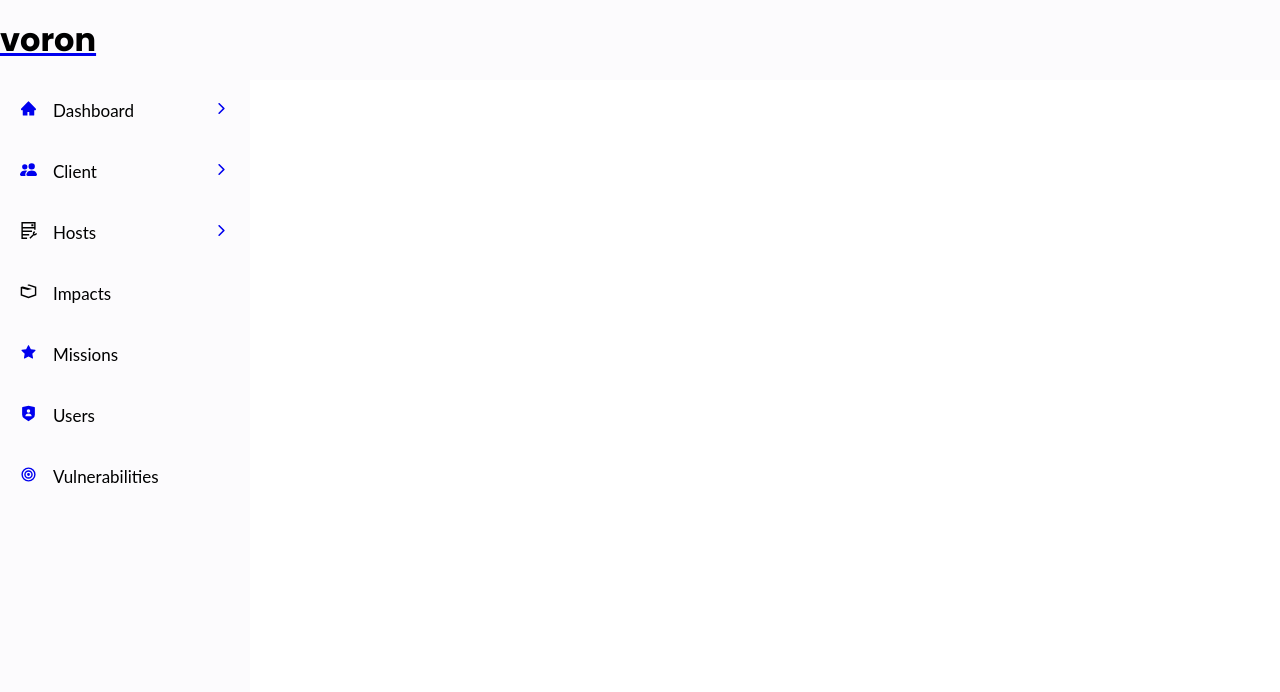
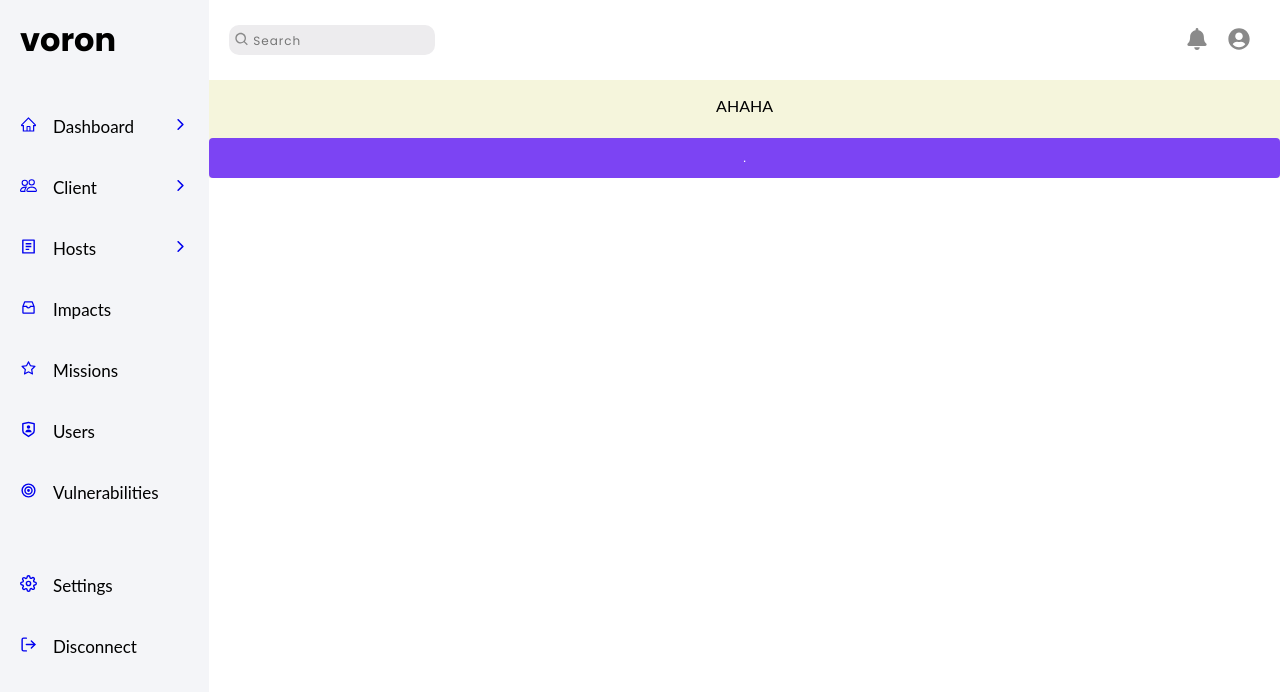
Before and after one commit to vrn-sh/erp, a React (Vite) app in the folder web/: page /dashboard in a window 1280 px wide. Shown: the top 692 px of the page. Built offline with nearby package versions, Linux system fonts and the light colour scheme.

Commit message:
fix style bug

```diff
--- a/web/src/component/SideBar/SideBar.scss
+++ b/web/src/component/SideBar/SideBar.scss
@@ -1,27 +1,85 @@
+//Top bar
 .top-bar {
-    background: #FCFBFD;
-    height: 10vh;
     display: flex;
+    flex-direction: row;
     justify-content: space-between;
     align-items: center;
+    padding: 5px 20px;
+    margin: 0;
+    height: 10vh;
 }
 
+.search-input {
+    width: 20%;
+    height: 30px;
+    border: none;
+    border-radius: 10px;
+    background-color: var(--hover-effect);
+    font-size: 10px;
+    letter-spacing: 1px;
+}
+
+.wrapper {
+    position: relative;
+    width: 20%;
+}
+
+.icon {
+    position: absolute;
+    box-sizing: border-box;
+    top: 16px;
+    left: 5px;
+    transform: translateY(-50%);
+}
+
+.input {
+    height: 30px;
+    box-sizing:border-box;
+    padding-left: 1.5rem;
+    border: none;
+    border-radius: 10px;
+    background-color: var(--hover-effect);
+    font-size: 14px;
+    letter-spacing: 1px;
+}
+
+.input::placeholder {
+    font-size: 12px;
+}
+
+.btn, .btn-profile {
+    color: var(--gray-btn);
+    padding: 5px;
+    margin: 0px 5px;
+    cursor: pointer;
+}
+
+
+//SideBar
 .site-title {
     font-size: 2rem;
     font-family: "Poppins-Bold";
-    text-decoration: none;
+    text-align: left;
     color: var(--black);
+    margin-top: 1rem;
+    margin-bottom: 2rem;
+    margin-left: 20px;
+}
+
+.sidebar {
+    background-color: var(--secondary-bg);
+    width: 250px;
+    height: 100%;
+    padding: 0;
     margin: 0;
 }
 
-.sidebar {
-    background-color: var(--basic-bg);
-    width: 250px;
-    height: 90vh;
+.sidebar a {
+    text-decoration: none;
 }
 
-.sidebar-container {
-    width: 100%;
+.sidebar-tool {
+    margin-top: 2rem;
 }
 
 // SubMenu
--- a/web/src/component/SideBar/SideBar.tsx
+++ b/web/src/component/SideBar/SideBar.tsx
@@ -2,22 +2,34 @@ import { Link } from 'react-router-dom';
 import "./SideBar.scss"
 import { SideBarData } from './SideBarData';
 import SubMenu from './SubMenu';
+import * as FiIcons from "react-icons/fi";
 
 export default function SideBar() {
     return (
-        <>
-            <div className='top-bar'>
+        <div className='sidebar'>
             <Link to="#">
                 <h1 className='site-title'>voron</h1>
             </Link>
-            </div>
-            <div className='sidebar'>
             <div className='sidebar-container'>
                 {SideBarData.map((item, index) => {
                     return <SubMenu item={item} key={index} />
                 })}
             </div>
+
+            <div className='sidebar-tool'>
+                <Link to="/dashboard" className='sidebar-link'>
+                    <div className='sidebar-item'>
+                        <FiIcons.FiSettings />
+                        <span className='menu-txt'>Settings</span>
                     </div>
-        </>
+                </Link>
+                <Link to="/dashboard" className='sidebar-link'>
+                    <div className='sidebar-item'>
+                        <FiIcons.FiLogOut />
+                        <span className='menu-txt'>Disconnect</span>
+                    </div>
+                </Link>
+            </div>
+        </div>
     )
 }
--- a/web/src/component/SideBar/SideBarData.tsx
+++ b/web/src/component/SideBar/SideBarData.tsx
@@ -1,6 +1,5 @@
 import * as AiIcons from 'react-icons/ai';
 import * as BsIcons from 'react-icons/bs';
-import * as GrIcons from 'react-icons/gr';
 import * as TbIcons from 'react-icons/tb';
 import * as RiIcons from 'react-icons/ri';
 import * as IoIcons from 'react-icons/io';
@@ -9,7 +8,7 @@ export const SideBarData = [
     {
         title: "Dashboard",
         path: "/dashboard",
-        icon: <AiIcons.AiFillHome />,
+        icon: <AiIcons.AiOutlineHome />,
         iconClosed: <IoIcons.IoIosArrowForward />,
         iconOpened: <IoIcons.IoIosArrowDown />,
         subNav: [
@@ -22,7 +21,7 @@ export const SideBarData = [
     {
         title: "Client",
         path: "/dashboard", //change when build client page
-        icon: <BsIcons.BsPeopleFill />,
+        icon: <BsIcons.BsPeople />,
         iconClosed: <IoIcons.IoIosArrowForward />,
         iconOpened: <IoIcons.IoIosArrowDown />,
         subNav: [
@@ -35,7 +34,7 @@ export const SideBarData = [
     {
         title: "Hosts",
         path: "/dashboard", //change when build client page
-        icon: <GrIcons.GrHostMaintenance />,
+        icon: <RiIcons.RiFileList2Line />,
         iconClosed: <IoIcons.IoIosArrowForward />,
         iconOpened: <IoIcons.IoIosArrowDown />,
         subNav: [
@@ -48,21 +47,21 @@ export const SideBarData = [
     {
         title: "Impacts",
         path: "/dashboard", //change when build client page
-        icon: <GrIcons.GrThreeDEffects />,
+        icon: <AiIcons.AiOutlineInbox />,
         iconClosed: <IoIcons.IoIosArrowForward />,
         iconOpened: <IoIcons.IoIosArrowDown />,
     },
     {
         title: "Missions",
         path: "/dashboard", //change when build client page
-        icon: <AiIcons.AiFillStar />,
+        icon: <AiIcons.AiOutlineStar />,
         iconClosed: <IoIcons.IoIosArrowForward />,
         iconOpened: <IoIcons.IoIosArrowDown />,
     },
     {
         title: "Users",
         path: "/dashboard", //change when build client page
-        icon: <RiIcons.RiShieldUserFill />,
+        icon: <RiIcons.RiShieldUserLine />,
         iconClosed: <IoIcons.IoIosArrowForward />,
         iconOpened: <IoIcons.IoIosArrowDown />,
     },
--- /dev/null
+++ b/web/src/component/SideBar/TopBar.tsx
@@ -0,0 +1,20 @@
+import "./SideBar.scss"
+import { Link } from "react-router-dom"
+import * as BiIcons from 'react-icons/bi'
+import * as FaIcons from 'react-icons/fa'
+
+export default function TopBar() {
+    return (
+        <div className='top-bar'>
+            {/* <input type="text" className="search-input" placeholder="Search..."></input> */}
+            <div className="wrapper">
+                <div className="icon"><BiIcons.BiSearch color="#8A8A8A"/></div>
+                <input className="input" type="text" placeholder="Search"></input>
+            </div>
+            <div className="btn-left">
+                <span className="btn"><FaIcons.FaBell  size="22px" color="#8A8A8A"/></span>
+                <span className="btn-profile"><FaIcons.FaUserCircle size="22px" color="#8A8A8A"/></span>
+            </div>
+        </div>
+    )
+}
--- a/web/src/global-variable.scss
+++ b/web/src/global-variable.scss
@@ -2,7 +2,9 @@
     --black: black;
     --white: white;
     --basic-bg: #FCFBFD;
+    --secondary-bg: #F4F5F8;
     --primary-btn: #7C44F3;
+    --hover-effect: #EDECEE;
     --gray-btn: #8A8A8A;
     --primary-hover-btn: #632add;
 }
--- a/web/src/pages/Dashboard/Dashboard.scss
+++ b/web/src/pages/Dashboard/Dashboard.scss
@@ -0,0 +1,21 @@
+.dashboard {
+    display: flex;
+    flex-direction: row;
+    height: 100vh;
+}
+
+.dashboard_container {
+    display: flex;
+    flex-direction: column;
+    height: 100%;
+    width: 100%;
+    padding: 0;
+    margin: 0;
+}
+
+.dashboard-pages {
+    background-color: beige;
+    width: 100%;
+    padding: 0;
+    margin: 0;
+}
--- a/web/src/pages/Dashboard/Dashboard.tsx
+++ b/web/src/pages/Dashboard/Dashboard.tsx
@@ -1,9 +1,18 @@
 import SideBar from "../../component/SideBar/SideBar";
+import TopBar from "../../component/SideBar/TopBar";
+import "./Dashboard.scss"
 
 export default function Dashboard() {
     return (
-        <>
+        <div className="dashboard">
             <SideBar />
-        </>
+            <div className="dashboard_container">
+                <TopBar />
+                <div className="dashboard-pages">
+                    <p>AHAHA</p>
+                    <button>.</button>
+                </div>
+            </div>
+        </div>
     )
 }
```
Lines whose indentation alone changed are shown as unchanged.
